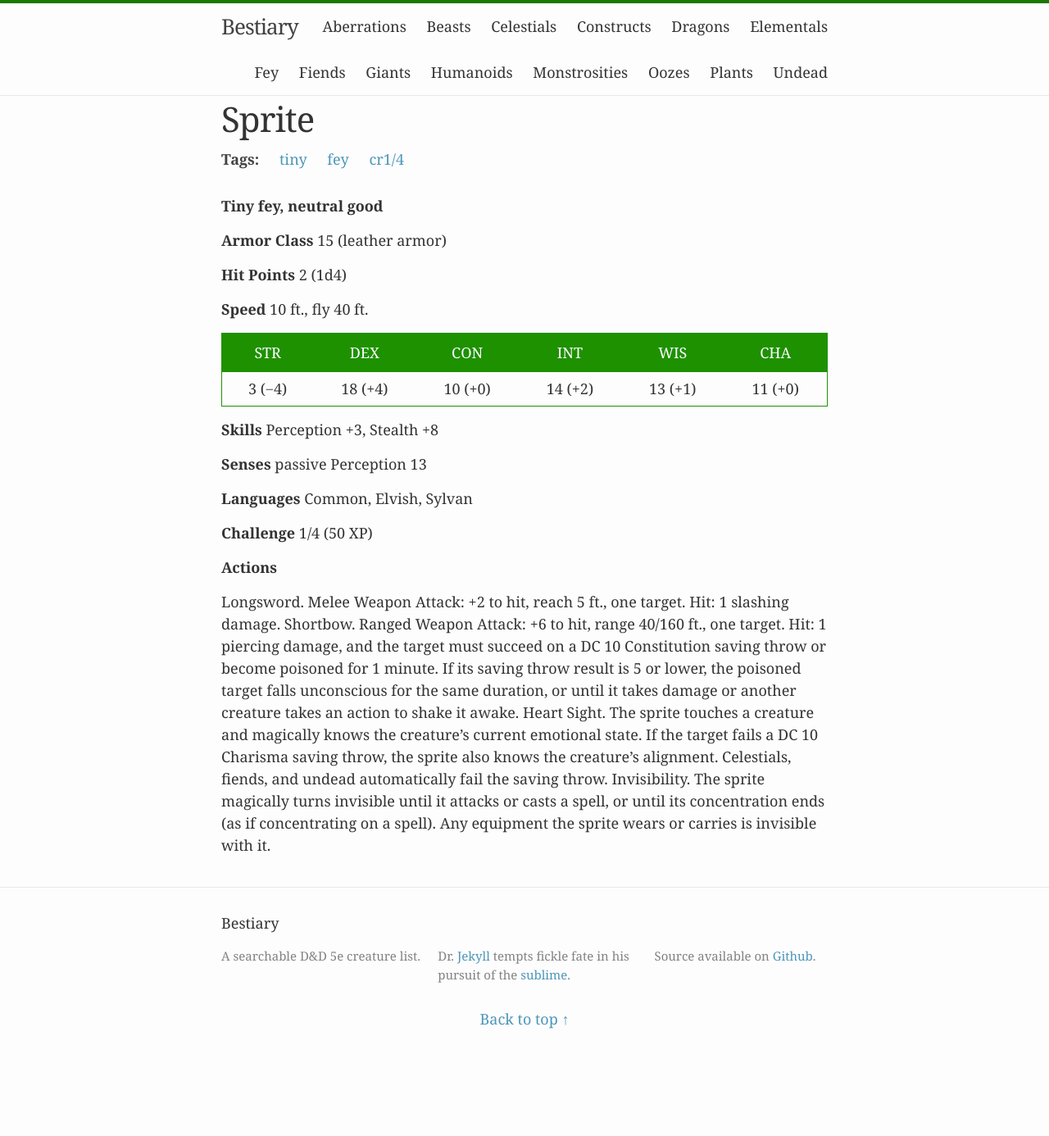
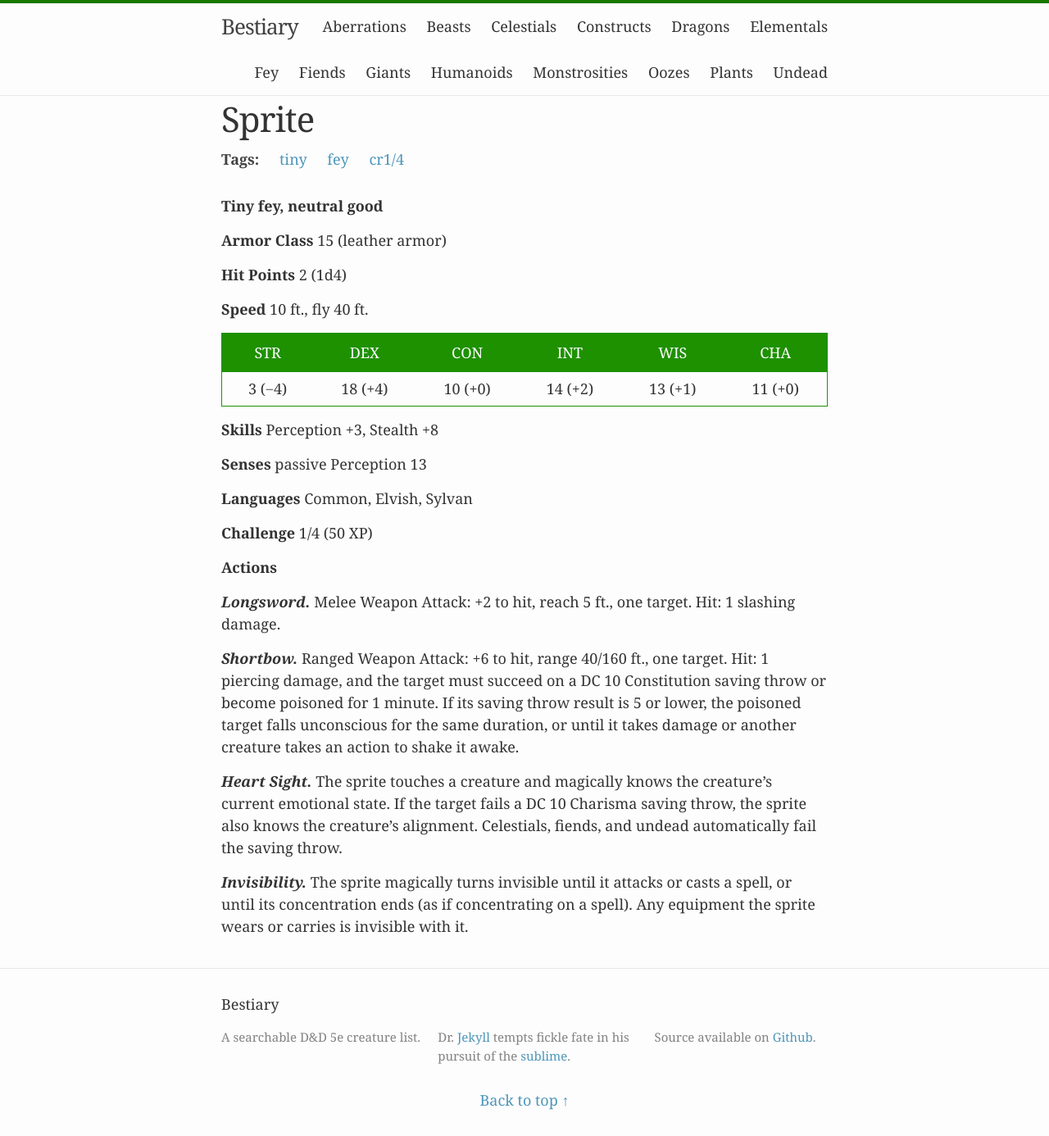
Before and after one commit to beaurancourt/bestiary, a Jekyll site: the page built from _posts/2016-02-29-sprite.markdown, in a window 1280 px wide. Shown: the whole page at 82% size. Built offline with Jekyll 4.4.1, drawn with Linux system fonts in a browser that asks for light colours; before the commit the page ends 1287 px from its top, so only the background shows below that.

Commit message:
Format fix, Sprite

```diff
--- a/_posts/2016-02-29-sprite.markdown
+++ b/_posts/2016-02-29-sprite.markdown
@@ -29,4 +29,10 @@ tags: [tiny, fey, cr1/4]
 
 **Actions**
 
-Longsword. Melee Weapon Attack: +2 to hit, reach 5 ft., one target. Hit: 1 slashing damage. Shortbow. Ranged Weapon Attack: +6 to hit, range 40/160 ft., one target. Hit: 1 piercing damage, and the target must succeed on a DC 10 Constitution saving throw or become poisoned for 1 minute. If its saving throw result is 5 or lower, the poisoned target falls unconscious for the same duration, or until it takes damage or another creature takes an action to shake it awake. Heart Sight. The sprite touches a creature and magically knows the creature’s current emotional state. If the target fails a DC 10 Charisma saving throw, the sprite also knows the creature’s alignment. Celestials, fiends, and undead automatically fail the saving throw. Invisibility. The sprite magically turns invisible until it attacks or casts a spell, or until its concentration ends (as if concentrating on a spell). Any equipment the sprite wears or carries is invisible with it.
+***Longsword.*** Melee Weapon Attack: +2 to hit, reach 5 ft., one target. Hit: 1 slashing damage.
+
+***Shortbow.*** Ranged Weapon Attack: +6 to hit, range 40/160 ft., one target. Hit: 1 piercing damage, and the target must succeed on a DC 10 Constitution saving throw or become poisoned for 1 minute. If its saving throw result is 5 or lower, the poisoned target falls unconscious for the same duration, or until it takes damage or another creature takes an action to shake it awake.
+
+***Heart Sight.*** The sprite touches a creature and magically knows the creature’s current emotional state. If the target fails a DC 10 Charisma saving throw, the sprite also knows the creature’s alignment. Celestials, fiends, and undead automatically fail the saving throw.
+
+***Invisibility.*** The sprite magically turns invisible until it attacks or casts a spell, or until its concentration ends (as if concentrating on a spell). Any equipment the sprite wears or carries is invisible with it.
```
